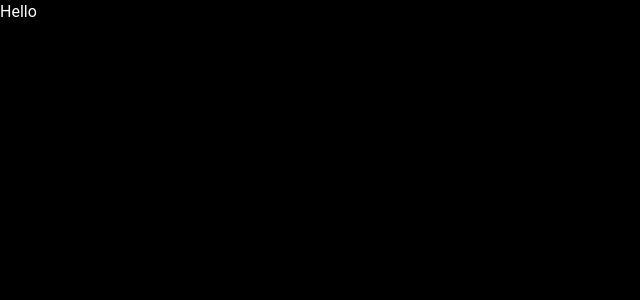
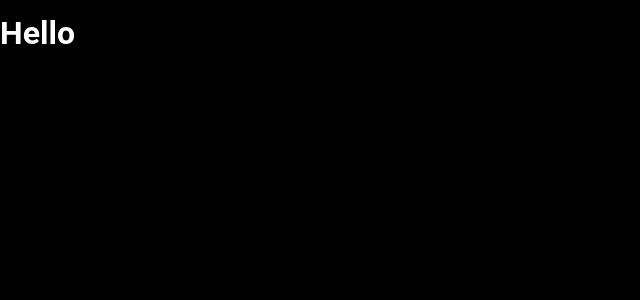
Before and after one commit to Arenelin/-flash-cards-, a React (Vite) app: page / in a window 1280 px wide. Shown: the top 300 px of the page, without its empty margins (0-640 px from the left). Built offline with nearby package versions, Linux system fonts and the light colour scheme.

Commit message:
TestCommit

```diff
--- a/src/App.tsx
+++ b/src/App.tsx
@@ -1,3 +1,6 @@
 export function App() {
-  return <div>Hello</div>
+  return (
+      <div>
+          <h1>Hello</h1>
+      </div>)
 }
```
